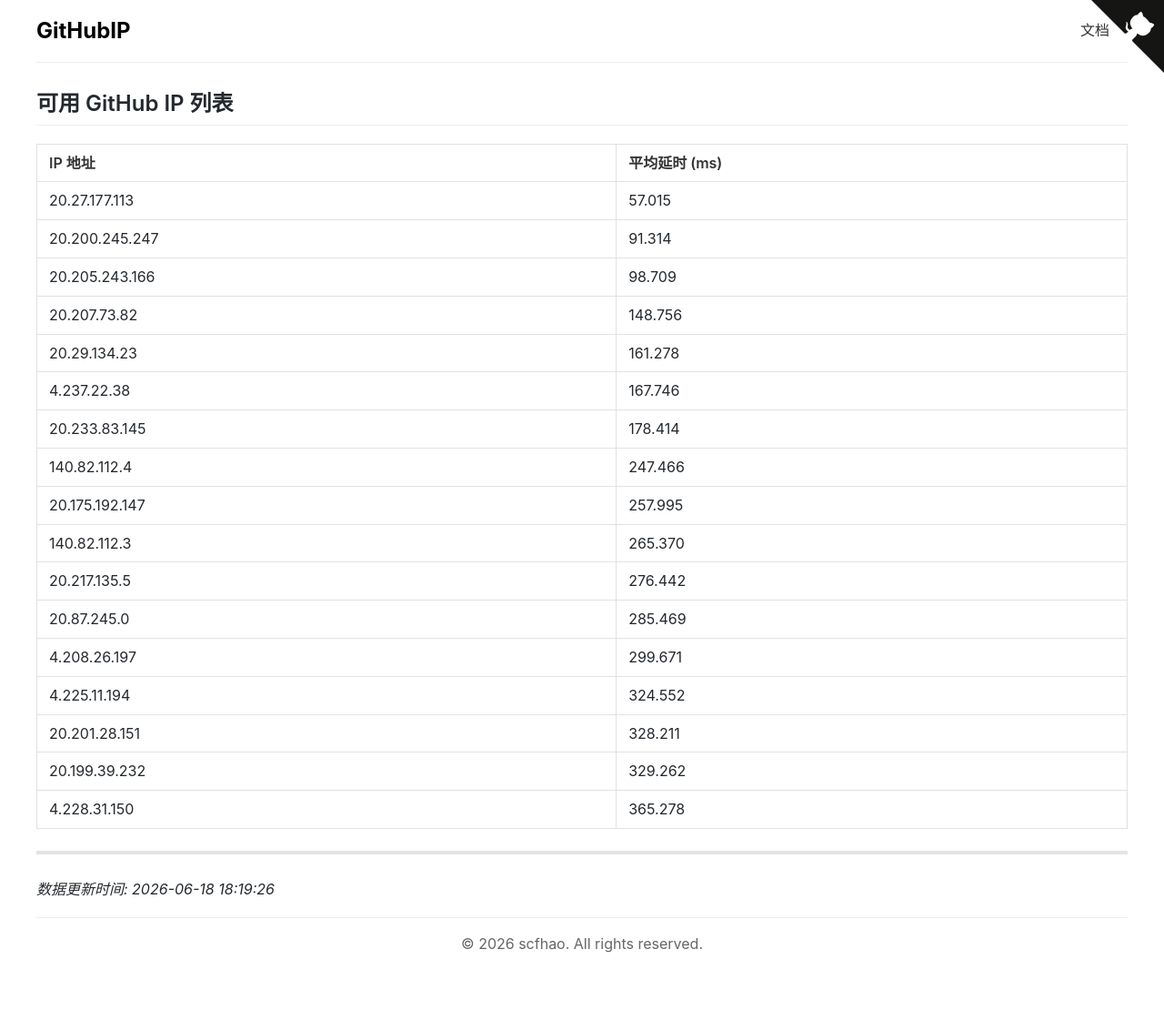
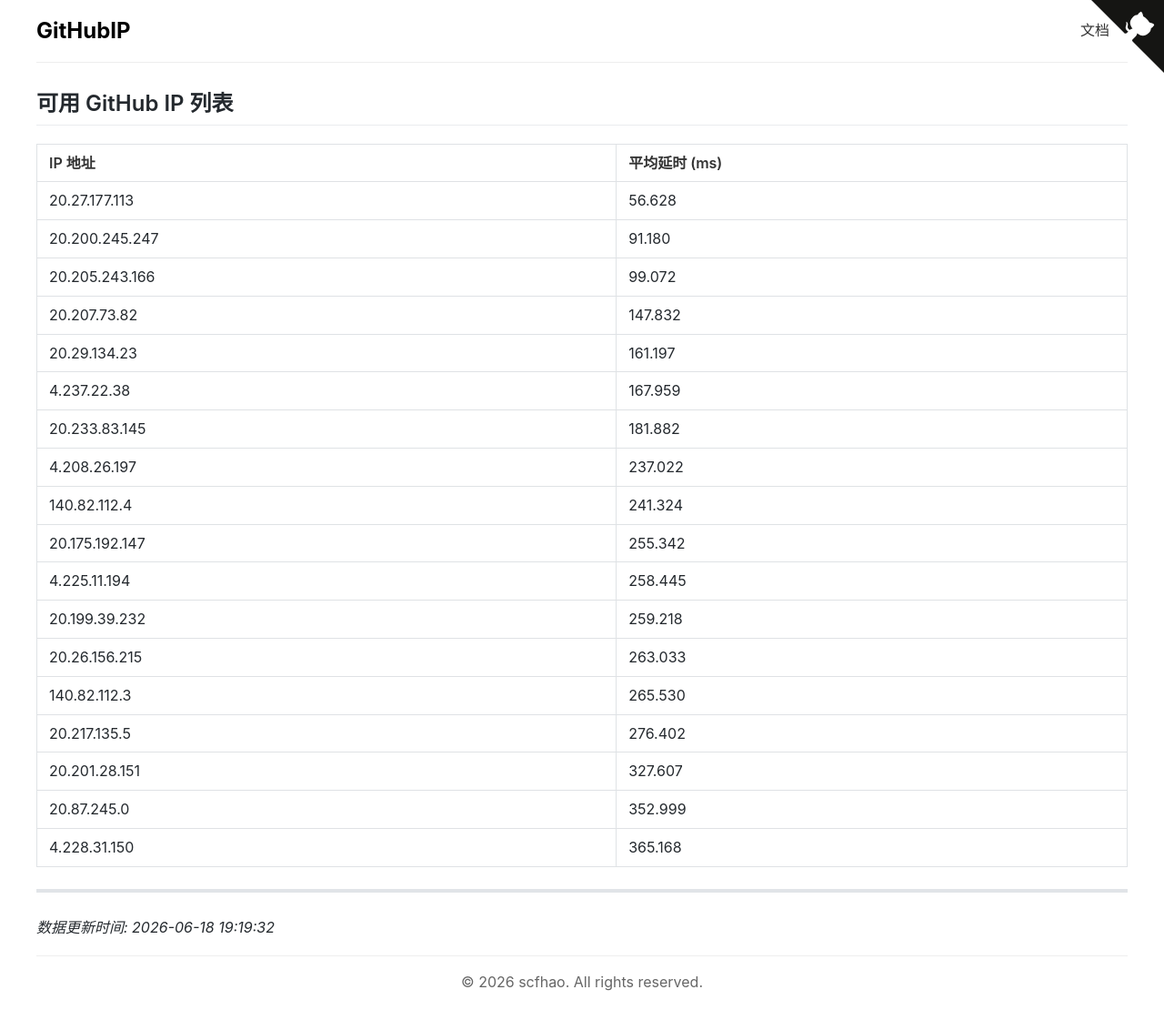
Before and after one commit to scfhao/GitHubIP, a Jekyll site: the page built from index.md, in a window 1280 px wide. Shown: the whole page at 91% size. Built offline with Jekyll 4.4.1, drawn with Linux system fonts in a browser that asks for light colours; before the commit the page ends 1068 px from its top, so only the background shows below that.

Commit message:
自动脚本执行 - 2026-06-18 19:19:32

```diff
--- a/index.md
+++ b/index.md
@@ -1,31 +1,32 @@
 ---
 layout: home
 title: GitHub IP 列表
-date: 2026-06-18 18:19:26
+date: 2026-06-18 19:19:32
 ---
 
 ## 可用 GitHub IP 列表
 
 | IP 地址 | 平均延时 (ms) |
 |---------|--------------|
-| 20.27.177.113 | 57.015 |
-| 20.200.245.247 | 91.314 |
-| 20.205.243.166 | 98.709 |
-| 20.207.73.82 | 148.756 |
-| 20.29.134.23 | 161.278 |
-| 4.237.22.38 | 167.746 |
-| 20.233.83.145 | 178.414 |
-| 140.82.112.4 | 247.466 |
-| 20.175.192.147 | 257.995 |
-| 140.82.112.3 | 265.370 |
-| 20.217.135.5 | 276.442 |
-| 20.87.245.0 | 285.469 |
-| 4.208.26.197 | 299.671 |
-| 4.225.11.194 | 324.552 |
-| 20.201.28.151 | 328.211 |
-| 20.199.39.232 | 329.262 |
-| 4.228.31.150 | 365.278 |
+| 20.27.177.113 | 56.628 |
+| 20.200.245.247 | 91.180 |
+| 20.205.243.166 | 99.072 |
+| 20.207.73.82 | 147.832 |
+| 20.29.134.23 | 161.197 |
+| 4.237.22.38 | 167.959 |
+| 20.233.83.145 | 181.882 |
+| 4.208.26.197 | 237.022 |
+| 140.82.112.4 | 241.324 |
+| 20.175.192.147 | 255.342 |
+| 4.225.11.194 | 258.445 |
+| 20.199.39.232 | 259.218 |
+| 20.26.156.215 | 263.033 |
+| 140.82.112.3 | 265.530 |
+| 20.217.135.5 | 276.402 |
+| 20.201.28.151 | 327.607 |
+| 20.87.245.0 | 352.999 |
+| 4.228.31.150 | 365.168 |
 
 ---
 
-*数据更新时间: 2026-06-18 18:19:26*
+*数据更新时间: 2026-06-18 19:19:32*
```
